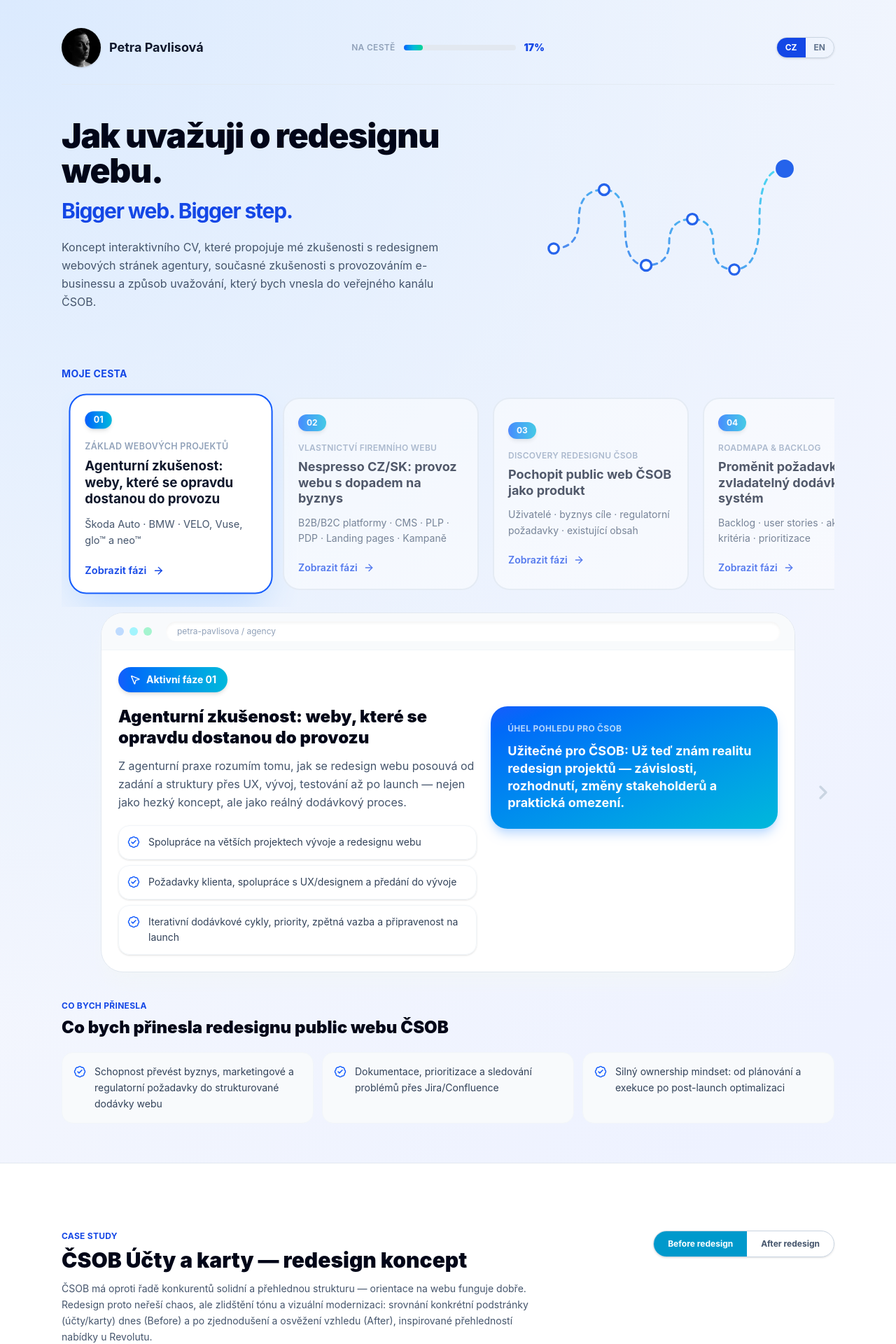
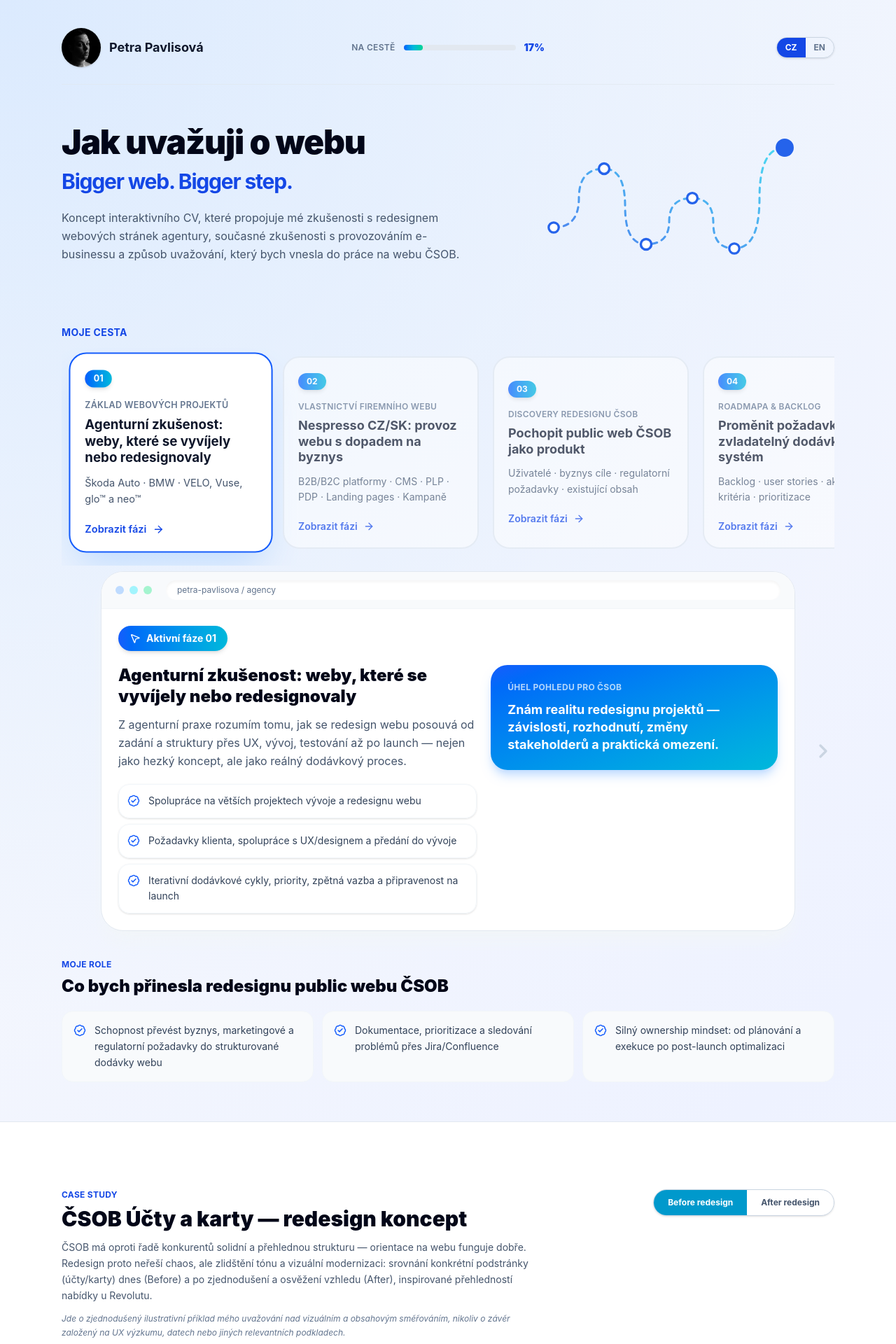
Before and after one commit to petrapavlis/petra-pavlisova-csob-redesign, a React (Vite) app: page / in a window 1280 px wide. Shown: the top 1920 px of the page at 70% size. Built offline with nearby package versions, Linux system fonts and the light colour scheme.

Commit message:
Fix low-contrast text colors (slate-400→500, white/60→85) for WCAG AA

```diff
--- a/src/App.jsx
+++ b/src/App.jsx
@@ -30,7 +30,7 @@ const stagesByLang = {
       id: "agency",
       year: "01",
       label: "Základ webových projektů",
-      title: "Agenturní zkušenost: weby, které se opravdu dostanou do provozu",
+      title: "Agenturní zkušenost: weby, které se vyvíjely nebo redesignovaly",
       subtitle: "Škoda Auto · BMW · VELO, Vuse, glo™ a neo™",
       icon: Layers,
       summary:
@@ -41,7 +41,7 @@ const stagesByLang = {
         "Iterativní dodávkové cykly, priority, zpětná vazba a připravenost na launch",
       ],
       angle:
-        "Užitečné pro ČSOB: Už teď znám realitu redesign projektů — závislosti, rozhodnutí, změny stakeholderů a praktická omezení.",
+        "Znám realitu redesignu projektů — závislosti, rozhodnutí, změny stakeholderů a praktická omezení.",
     },
     {
       id: "nespresso",
@@ -55,10 +55,10 @@ const stagesByLang = {
       bullets: [
         "Exekuce webu napříč CZ, SK, CZEN a SKEN variantami + nově PL a PLEN",
         "Tracking kampaní, homepage bannery, landing pages a aktualizace PDP",
-        "Dokumentace v Jira/Confluence, řešení incidentů a platformových problémů",
+        "Dokumentace v Jira/Confluence, řešení incidentů",
       ],
       angle:
-        "Užitečné pro ČSOB: Umím propojit byznys požadavky s technickou realitou platformy, aniž bych ztratila detail, timing nebo ownership.",
+        "Umím propojit byznys požadavky s technickou realitou platformy, aniž bych ztratila detail, timing nebo ownership.",
     },
     {
       id: "discovery",
@@ -71,11 +71,11 @@ const stagesByLang = {
         "U redesignu public webu bych začala zmapováním klíčových cílových skupin, byznys cílů, současných problémů, vlastnictví obsahu a konverzních cílů — ještě předtím, než se pustím do vizuálního designu.",
       bullets: [
         "Zmapovat cesty veřejných, firemních i korporátních uživatelů",
-        "Identifikovat mezery v obsahu, duplicity, tření a vysoce dopadová vstupní místa",
+        "Najít mezery v obsahu, duplicity, tření a vysoce dopadová vstupní místa",
         "Sladit očekávání marketingu, produktových týmů, legal/regulatoriky a IT",
       ],
       angle:
-        "Moje role: Strukturovat chaos do sdíleného pohledu na produkt. Co je důležité, proč, pro koho a jak měříme úspěch.",
+        "Strukturovat chaos do sdíleného pohledu na produkt. Co je důležité, proč, pro koho a jak měříme úspěch.",
     },
     {
       id: "roadmap",
@@ -92,7 +92,7 @@ const stagesByLang = {
         "Prioritizovat podle dopadu, závislostí a připravenosti na release",
       ],
       angle:
-        "Moje role: Zajistit, že redesign není jen kreativní cvičení, ale řízený a transparentní dodávkový proces.",
+        "Zajistit, že redesign není jen kreativní cvičení, ale řízený a transparentní dodávkový proces.",
     },
     {
       id: "ux",
@@ -109,7 +109,7 @@ const stagesByLang = {
         "Udržet obsah srozumitelný, compliant a snadno spravovatelný",
       ],
       angle:
-        "Moje role: Propojit UX/design s byznys výsledky, realitou obsahu a udržovatelností platformy.",
+        "Propojit UX/design s byznys výsledky, realitou obsahu a udržovatelností platformy.",
     },
     {
       id: "launch",
@@ -126,7 +126,7 @@ const stagesByLang = {
         "Kontinuální zlepšování UX a konverzí na základě dat",
       ],
       angle:
-        "Moje role: Udržet ownership i po go-live. Nejen dodat redesign, ale zlepšovat public web dlouhodobě.",
+        "Udržet ownership i po go-live. Nejen dodat redesign, ale zlepšovat public web dlouhodobě.",
     },
   ],
   en: [
@@ -134,7 +134,7 @@ const stagesByLang = {
       id: "agency",
       year: "01",
       label: "Web project foundation",
-      title: "Agency experience: websites that actually get built",
+      title: "Agency experience: websites that actually get built or redesigned",
       subtitle: "Škoda Auto · BMW · VELO, Vuse, glo™ and neo™",
       icon: Layers,
       summary:
@@ -145,7 +145,7 @@ const stagesByLang = {
         "Iterative delivery cycles, priorities, feedback and launch readiness",
       ],
       angle:
-        "Useful for ČSOB: I already know the reality of redesign projects — dependencies, decisions, stakeholder changes and practical constraints.",
+        "I already know the reality of redesign projects — dependencies, decisions, stakeholder changes and practical constraints.",
     },
     {
       id: "nespresso",
@@ -162,7 +162,7 @@ const stagesByLang = {
         "Jira/Confluence documentation, incident follow-up and platform issue handling",
       ],
       angle:
-        "Useful for ČSOB: I can bridge business requirements and technical platform reality without losing detail, timing or ownership.",
+        "I can bridge business requirements and technical platform reality without losing detail, timing or ownership.",
     },
     {
       id: "discovery",
@@ -179,7 +179,7 @@ const stagesByLang = {
         "Align marketing, product teams, legal/regulatory and IT expectations",
       ],
       angle:
-        "My role: Structure the chaos into a shared product view. What matters, why, for whom and how we measure success.",
+        "Structure the chaos into a shared product view. What matters, why, for whom and how we measure success.",
     },
     {
       id: "roadmap",
@@ -196,7 +196,7 @@ const stagesByLang = {
         "Prioritize based on impact, dependencies and release readiness",
       ],
       angle:
-        "My role: make sure the redesign is not just a creative exercise, but a controlled and transparent delivery process.",
+        "make sure the redesign is not just a creative exercise, but a controlled and transparent delivery process.",
     },
     {
       id: "ux",
@@ -213,7 +213,7 @@ const stagesByLang = {
         "Keep content understandable, compliant and easy to maintain",
       ],
       angle:
-        "My role: connect UX/design with business outcomes, content reality and platform maintainability.",
+        "connect UX/design with business outcomes, content reality and platform maintainability.",
     },
     {
       id: "launch",
@@ -230,7 +230,7 @@ const stagesByLang = {
         "Continuous UX and conversion improvements based on data",
       ],
       angle:
-        "My role: Keep ownership after go-live. Not only deliver the redesign, but make the public web better over time.",
+        "Keep ownership after go-live. Not only deliver the redesign, but make the public web better over time.",
     },
   ],
 };
@@ -286,10 +286,10 @@ const UI = {
   cz: {
     roadmapLabel: "Moje cesta",
     progressLabel: "Na cestě",
-    heroLine1: "Jak uvažuji o redesignu webu.",
+    heroLine1: "Jak uvažuji o webu",
     heroLine2: "Bigger web. Bigger step.",
     heroSub:
-      "Koncept interaktivního CV, které propojuje mé zkušenosti s redesignem webových stránek agentury, současné zkušenosti s provozováním e-businessu a způsob uvažování, který bych vnesla do veřejného kanálu ČSOB.",
+      "Koncept interaktivního CV, které propojuje mé zkušenosti s redesignem webových stránek agentury, současné zkušenosti s provozováním e-businessu a způsob uvažování, který bych vnesla do práce na webu ČSOB.",
     activeStage: "Aktivní fáze",
     exploreStage: "Zobrazit fázi",
     csobAngle: "Úhel pohledu pro ČSOB",
@@ -312,7 +312,7 @@ const UI = {
       "Toto není oficiální návrh redesignu webu ČSOB. Jde o mnou iniciovaný interaktivní koncept, který ukazuje, jak přemýšlím o vlastnictví public webu, redesignové exekuci a správě digitálního kanálu.",
     fitLabel: "Proč se na tuto roli hodím",
     fitTitle: "Why this role fits my profile",
-    bringLabel: "Co bych přinesla",
+    bringLabel: "Moje role",
     bringTitle: "Co bych přinesla redesignu public webu ČSOB",
     ctaTitle: "Máte zájem o celý profil?",
     ctaText: "Podívejte se na můj LinkedIn profil, nebo mě kontaktujte pro kompletní CV.",
@@ -322,7 +322,7 @@ const UI = {
   en: {
     roadmapLabel: "My journey",
     progressLabel: "On the way",
-    heroLine1: "How I think about a web redesign.",
+    heroLine1: "How I think about a web",
     heroLine2: "Bigger web. Bigger step.",
     heroSub:
       "An interactive CV concept connecting my agency web redesign experience, current eBusiness ownership background and they type of thinking I would bring to the ČSOB public web channel.",
@@ -348,7 +348,7 @@ const UI = {
       "This is not an official ČSOB redesign proposal. It is a self-initiated interactive concept created to show how I think about public web ownership, redesign delivery and digital channel management.",
     fitLabel: "Why this role fits",
     fitTitle: "Why this role fits my profile",
-    bringLabel: "What I would bring",
+    bringLabel: "My role",
     bringTitle: "What I would bring to the ČSOB public web redesign",
     ctaTitle: "Interested in the full profile?",
     ctaText: "View my LinkedIn profile or contact me for the full CV.",
@@ -372,7 +372,7 @@ function StageCard({ stage, active, onClick, t }) {
       <span className="inline-flex rounded-full bg-gradient-to-r from-blue-600 to-cyan-500 px-3 py-1 text-xs font-bold text-white shadow-md">
         {stage.year}
       </span>
-      <p className="mt-4 text-xs font-semibold uppercase tracking-wide text-slate-400">{stage.label}</p>
+      <p className="mt-4 text-xs font-semibold uppercase tracking-wide text-slate-500">{stage.label}</p>
       <h3 className="mt-2 text-lg font-bold leading-tight text-slate-900">{stage.title}</h3>
       <p className="mt-3 text-sm leading-relaxed text-slate-600">{stage.subtitle}</p>
       <div className="mt-5 flex items-center gap-2 text-sm font-semibold text-blue-700">
@@ -397,7 +397,7 @@ function MiniBrowser({ activeStage, stages, t }) {
         <span className="h-3 w-3 rounded-full bg-blue-200" />
         <span className="h-3 w-3 rounded-full bg-cyan-200" />
         <span className="h-3 w-3 rounded-full bg-emerald-200" />
-        <div className="ml-3 flex-1 rounded-full bg-white px-4 py-1.5 text-xs text-slate-400 shadow-inner">
+        <div className="ml-3 flex-1 rounded-full bg-white px-4 py-1.5 text-xs text-slate-500 shadow-inner">
           petra-pavlisova / {stage.id}
         </div>
       </div>
@@ -524,7 +524,7 @@ function PresentationSection({ active, setActive, progress, lang, setLang, stage
             </div>
           </div>
           <div className="mt-4 flex items-center gap-3">
-            <span className="text-xs font-semibold uppercase tracking-wide text-slate-400">
+            <span className="text-xs font-semibold uppercase tracking-wide text-slate-500">
               {t.progressLabel}
             </span>
             <div className="h-2 flex-1 rounded-full bg-slate-200">
@@ -550,7 +550,7 @@ function PresentationSection({ active, setActive, progress, lang, setLang, stage
           </div>
 
           <div className="flex items-center gap-3 justify-self-center">
-            <span className="text-xs font-semibold uppercase tracking-wide text-slate-400">
+            <span className="text-xs font-semibold uppercase tracking-wide text-slate-500">
               {t.progressLabel}
             </span>
             <div className="h-2 w-40 rounded-full bg-slate-200">
@@ -847,7 +847,7 @@ function CompetitiveStudy({ competitors, uxRoleModels, t }) {
             {competitors.map((c) => (
               <div key={c.name} className="p-3">
                 <p className="text-sm font-bold text-slate-900">{c.name}</p>
-                <p className="text-xs text-slate-400">{c.owner}</p>
+                <p className="text-xs text-slate-500">{c.owner}</p>
                 <p className="mt-1 text-xs leading-relaxed text-slate-600">{c.note}</p>
               </div>
             ))}
@@ -913,7 +913,7 @@ function FinalCTA({ t }) {
             <Mail size={16} /> {t.ctaContact}
           </span>
         </div>
-        <p className="mx-auto mt-10 max-w-2xl text-xs leading-relaxed text-white/60">{t.disclaimerText}</p>
+        <p className="mx-auto mt-10 max-w-2xl text-xs leading-relaxed text-white/85">{t.disclaimerText}</p>
       </div>
     </section>
   );
@@ -946,7 +946,7 @@ function CaseStudySection({ lang, t, competitors, uxRoleModels }) {
         </div>
 
         <p className="mt-3 max-w-2xl text-sm leading-relaxed text-slate-600">{t.caseStudyIntro}</p>
-        <p className="mt-3 max-w-2xl text-xs italic leading-relaxed text-slate-400">{t.caseStudyDisclaimer}</p>
+        <p className="mt-3 max-w-2xl text-xs italic leading-relaxed text-slate-500">{t.caseStudyDisclaimer}</p>
 
         <div className="mt-6">
           <AnimatePresence mode="wait">
@@ -961,7 +961,7 @@ function CaseStudySection({ lang, t, competitors, uxRoleModels }) {
             </motion.div>
           </AnimatePresence>
         </div>
-        <p className="mt-2 text-[11px] leading-relaxed text-slate-400">{t.illustrativeNote}</p>
+        <p className="mt-2 text-[11px] leading-relaxed text-slate-500">{t.illustrativeNote}</p>
 
         <WhyItWorksPanel lang={lang} t={t} />
         <CompetitiveStudy competitors={competitors} uxRoleModels={uxRoleModels} t={t} />
```
